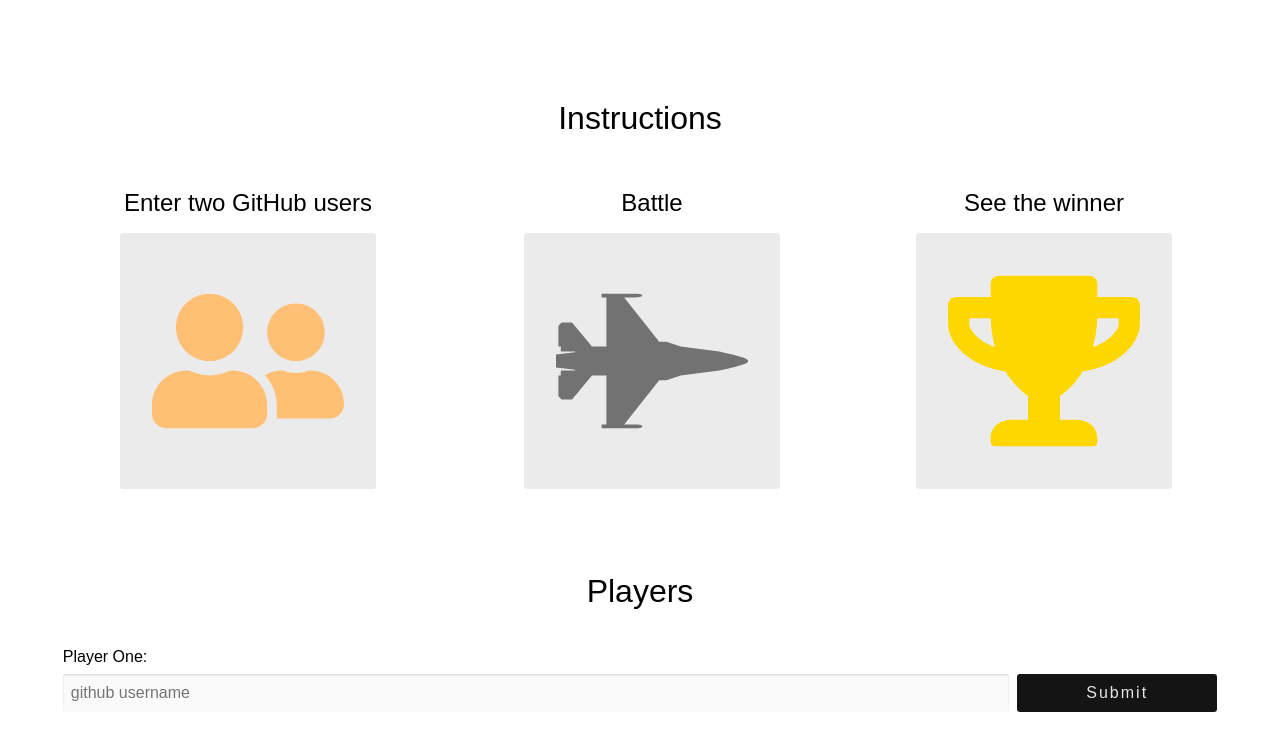
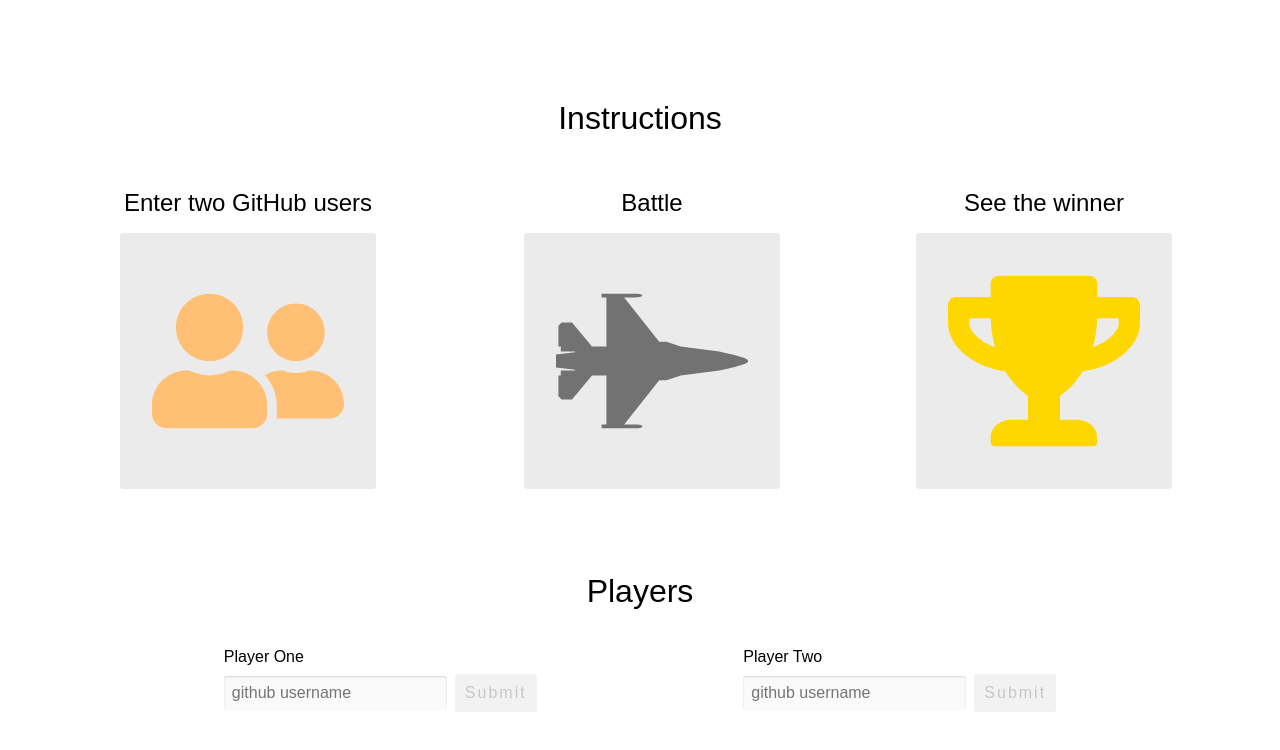
Before and after one commit to robertxluo/github-battlegrounds, a React app: page / in a window 1280 px wide. Built offline with nearby package versions, Linux system fonts and the light colour scheme.

Commit message:
Render PlayerInputs

```diff
--- a/app/components/Battle.js
+++ b/app/components/Battle.js
@@ -50,13 +50,11 @@ class PlayerInput extends React.Component {
 
   render() {
     return (
-      <div>
-        <h1 className="center-text header-lg">Players</h1>
       <form className="column player" onSubmit={this.handleSubmit}>
         <label htmlFor="username" className="player-label">
           {this.props.label}
         </label>
-          <div className="row player-inputs">
+        <div className="player-inputs">
           <input
             type="text"
             id="username"
@@ -65,12 +63,11 @@ class PlayerInput extends React.Component {
             value={this.state.username}
             onChange={this.handleChange}
           />
-            <button className="btn btn-dark" type="submit" disable={!this.state.username}>
+          <button className="btn btn-dark" type="submit" disabled={!this.state.username}>
             Submit
           </button>
         </div>
       </form>
-      </div>
     );
   }
 }
@@ -81,11 +78,52 @@ PlayerInput.propTypes = {
 };
 
 export default class Battle extends React.Component {
+  constructor(props) {
+    super(props);
+
+    this.state = {
+      playerOne: null,
+      playerTwo: null
+    };
+
+    this.handleSubmit = this.handleSubmit.bind(this);
+  }
+
+  handleSubmit(id, player) {
+    this.setState({
+      [id]: player
+    });
+  }
+
   render() {
+    const { playerOne, playerTwo } = this.state;
+
     return (
       <React.Fragment>
         <Instructions />
-        <PlayerInput label="Player One:" onSubmit={value => console.log(value)} />
+        <h1 className="center-text header-lg">Players</h1>
+        <div className="row players-container">
+          <div className="row space-around">
+            {playerOne === null && (
+              <PlayerInput
+                label="Player One"
+                onSubmit={player => {
+                  this.handleSubmit('playerOne', player);
+                }}
+              />
+            )}
+          </div>
+          <div className="row space-around">
+            {playerTwo === null && (
+              <PlayerInput
+                label="Player Two"
+                onSubmit={player => {
+                  this.handleSubmit('playerTwo', player);
+                }}
+              />
+            )}
+          </div>
+        </div>
       </React.Fragment>
     );
   }
--- a/app/index.css
+++ b/app/index.css
@@ -237,3 +237,8 @@ img {
   color: #c7c7c7;
   background: #f2f2f2;
 }
+
+.players-container {
+  display: flex;
+  justify-content: space-evenly;
+}
```
Lines whose indentation alone changed are shown as unchanged.
